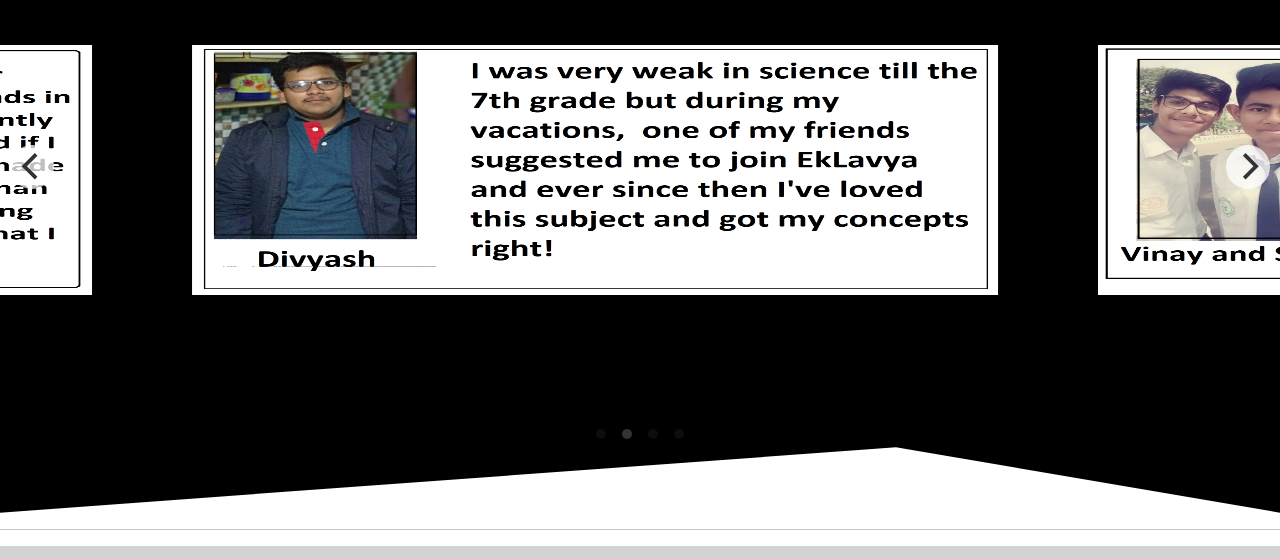
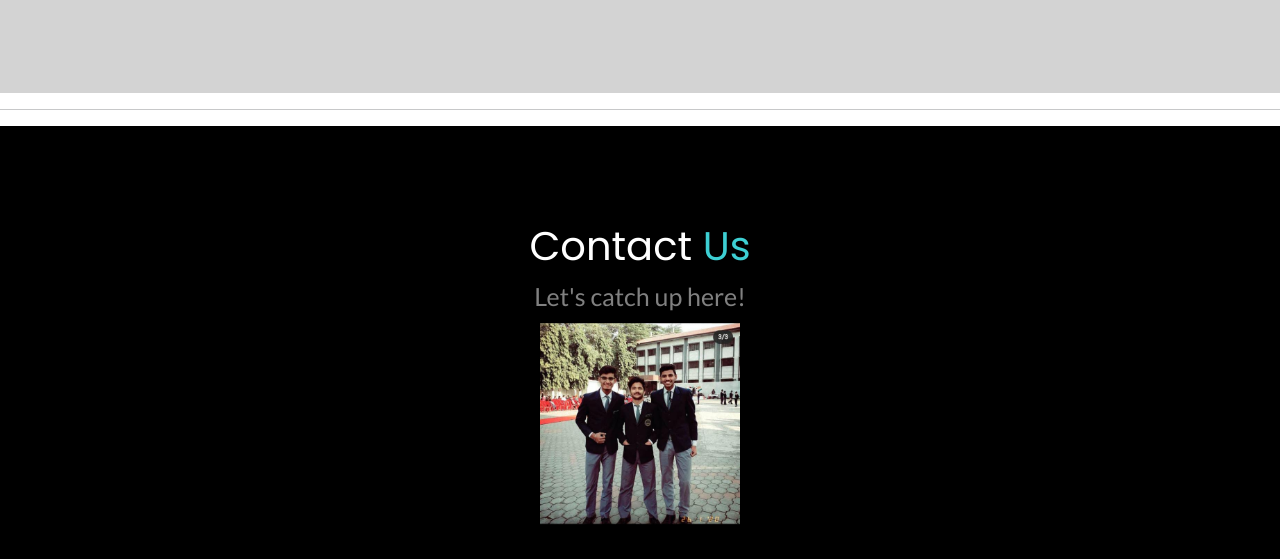
Before and after one commit to Avi-J0506/engindia, a plain HTML site: page index.html in a window 1280 px wide. Shown: the part 2600-3159 px from the top of the page. Drawn offline with nearby package versions, Linux system fonts and the light colour scheme; a script that the page names is missing.

Commit message:
review section removed

```diff
--- a/index.html
+++ b/index.html
@@ -95,7 +95,7 @@
         </div>
     </section>
     <hr>
-    <section class="projects" id="reviews">
+    <!-- <section class="projects" id="reviews">
         <h1>Our previous<span> Students</span></h1>
         <h4>These are the reviews of some of the students who joined us during the past<span> 2 years</span> of lockdown</h4>
         <div class="carousel" data-flickity='{ "autoPlay": true }'>
@@ -113,7 +113,7 @@
             </div>
         </div>
     </section>
-    <hr>
+    <hr> -->
     <section  class="resume" id="booklesson">
         <div class="container">
         <h1 class="section-heading1">Fill up this form and<span> Let's get started!</span></h1>
```
